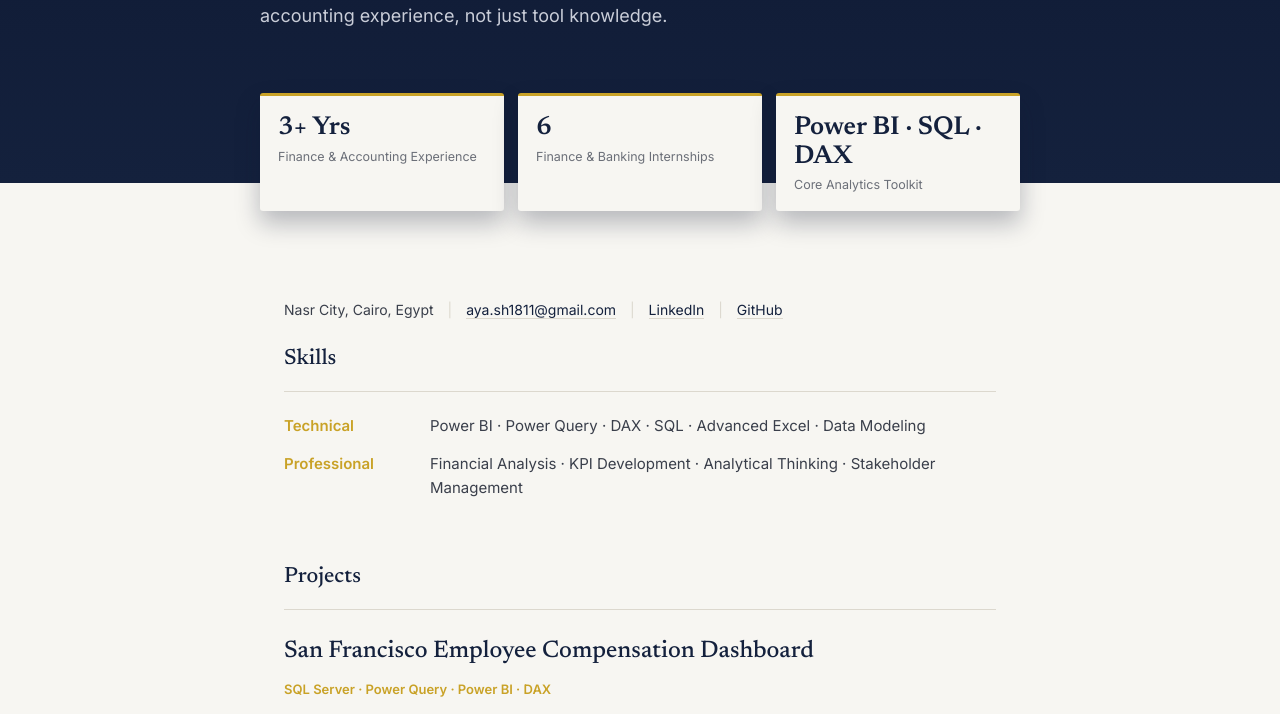
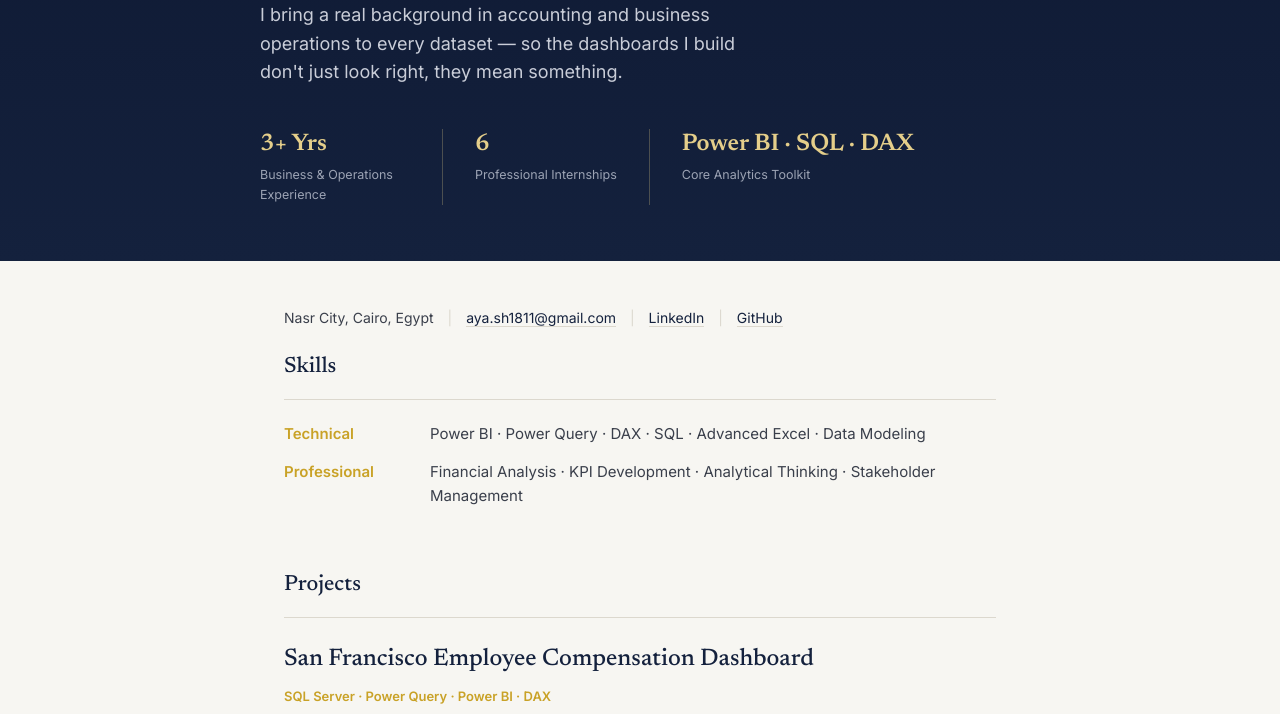
Before and after one commit to Aya1811/Aya1811.github.io, a plain HTML site: page index.html in a window 1280 px wide. Shown: the part 297-1011 px from the top of the page. Drawn offline with Linux system fonts and the light colour scheme.

Commit message:
Refactor hero section and KPI to stat classes
Updated hero section content and changed KPI classes to stat classes for better semantic structure.

```diff
--- a/index.html
+++ b/index.html
@@ -35,7 +35,6 @@
   .hero{
     background:linear-gradient(180deg, var(--navy-deep) 0%, var(--navy) 100%);
     padding:64px 24px 0;
-    margin-bottom:70px;
   }
   .hero-inner{
     max-width:760px;
@@ -70,31 +69,32 @@
     margin-bottom:34px;
   }
 
-  .kpi-row{
+  .stat-row{
     display:flex;
-    gap:14px;
     flex-wrap:wrap;
-    transform:translateY(28px);
+    row-gap:24px;
+    padding-top:8px;
+    padding-bottom:56px;
   }
-  .kpi-card{
-    flex:1 1 160px;
-    background:var(--paper);
-    border-top:3px solid var(--gold);
-    border-radius:3px;
-    padding:18px 18px 16px;
-    box-shadow:0 12px 24px rgba(13,23,48,0.28);
+  .stat{
+    padding:0 32px 0 0;
+    margin-right:32px;
+    min-width:150px;
+    border-right:1px solid rgba(228,206,138,0.28);
   }
-  .kpi-number{
+  .stat:last-child{ border-right:none; margin-right:0; padding-right:0; }
+  .stat-number{
     font-family:'Newsreader', serif;
-    font-size:26px;
+    font-size:24px;
     font-weight:600;
-    color:var(--navy);
-    line-height:1.1;
-    margin-bottom:4px;
+    color:var(--gold-soft);
+    line-height:1.25;
+    margin-bottom:6px;
   }
-  .kpi-label{
+  .stat-label{
     font-size:12.5px;
-    color:#6B6F78;
+    color:#9CA3B4;
+    max-width:150px;
   }
 
   .contact{
@@ -198,8 +198,8 @@
   @media (max-width:600px){
     .hero{ padding:48px 20px 0; }
     h1{ font-size:36px; }
-    .kpi-row{ transform:translateY(20px); }
-    .kpi-card{ flex:1 1 130px; }
+    .stat-row{ gap:20px 0; }
+    .stat{ flex:1 1 45%; border-right:none; margin-right:0; padding-right:0; }
     .wrap{ padding:0 20px 40px; }
     .skill-group{ flex-direction:column; gap:4px; }
     .skill-label{ flex:none; }
@@ -210,22 +210,22 @@
 
   <div class="hero">
     <div class="hero-inner">
-      <div class="eyebrow">DATA ANALYST · ACCOUNTING BACKGROUND</div>
-      <h1>Aya Ahmed Elshenawy builds dashboards <em>finance teams trust.</em></h1>
-      <p class="role">I turn raw financial and operational data into dashboards and KPIs that hold up under scrutiny — grounded in real accounting experience, not just tool knowledge.</p>
+      <div class="eyebrow">DATA ANALYST · BUSINESS & FINANCIAL FOUNDATION</div>
+      <h1>Aya Ahmed Elshenawy turns numbers into <em>decisions you can act on.</em></h1>
+      <p class="role">I bring a real background in accounting and business operations to every dataset — so the dashboards I build don't just look right, they mean something.</p>
 
-      <div class="kpi-row">
-        <div class="kpi-card">
-          <div class="kpi-number">3+ Yrs</div>
-          <div class="kpi-label">Finance & Accounting Experience</div>
+      <div class="stat-row">
+        <div class="stat">
+          <div class="stat-number">3+ Yrs</div>
+          <div class="stat-label">Business & Operations Experience</div>
         </div>
-        <div class="kpi-card">
-          <div class="kpi-number">6</div>
-          <div class="kpi-label">Finance & Banking Internships</div>
+        <div class="stat">
+          <div class="stat-number">6</div>
+          <div class="stat-label">Professional Internships</div>
         </div>
-        <div class="kpi-card">
-          <div class="kpi-number">Power BI · SQL · DAX</div>
-          <div class="kpi-label">Core Analytics Toolkit</div>
+        <div class="stat">
+          <div class="stat-number">Power BI · SQL · DAX</div>
+          <div class="stat-label">Core Analytics Toolkit</div>
         </div>
       </div>
     </div>
```
